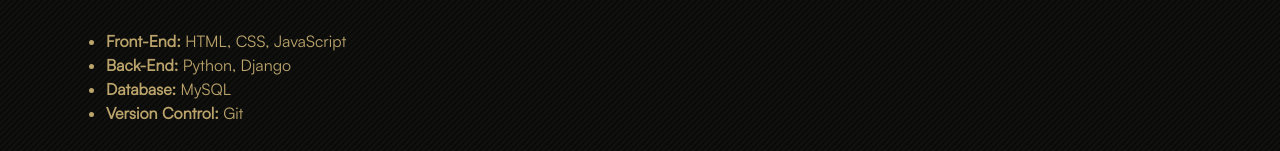
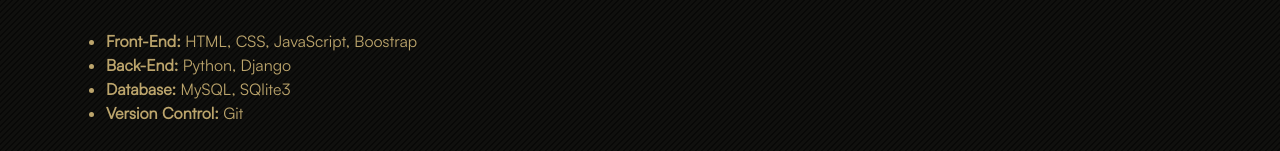
Before and after one commit to asvvinbiju/webportfolio, a plain HTML site: page about.html in a window 1280 px wide. Shown: the part 755-906 px from the top of the page. Drawn offline with Linux system fonts and the light colour scheme.

Commit message:
Update about.html

```diff
--- a/about.html
+++ b/about.html
@@ -22,9 +22,9 @@
         </ul>
         <h3 class="headings">My Skills</h3>
         <ul class="normtext p-4">
-          <li><b>Front-End:</b>  HTML, CSS, JavaScript</li>
+          <li><b>Front-End:</b>  HTML, CSS, JavaScript, Boostrap</li>
           <li><b>Back-End:</b>  Python, Django</li>
-          <li><b>Database:</b>  MySQL</li>
+          <li><b>Database:</b>  MySQL, SQlite3</li>
           <li><b>Version Control:</b>  Git</li>
         </ul>
       </div>
```
